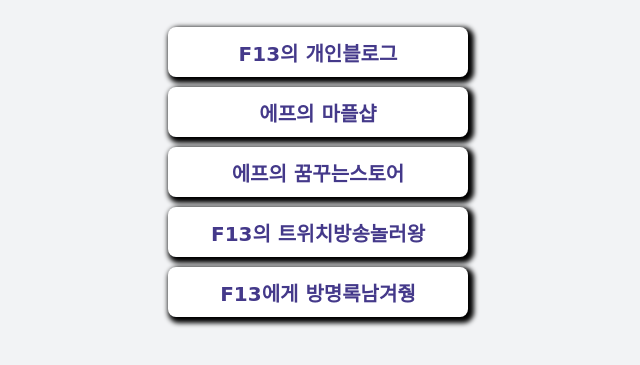
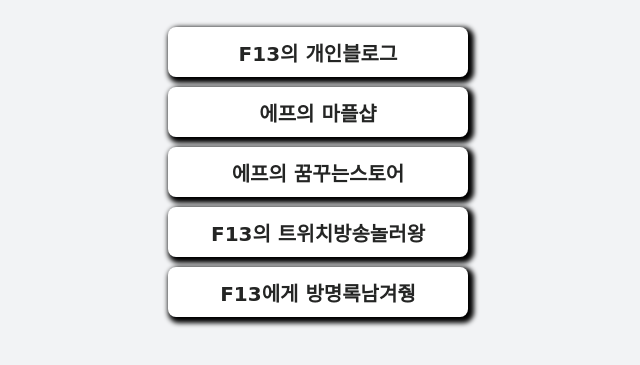
Before and after one commit to F13AW/mypage, a plain HTML site: page index.html in a window 1280 px wide. Shown: the part 273-638 px from the top of the page, without its empty margins (322-962 px from the left). Drawn offline with Linux system fonts and the light colour scheme; a web font is replaced by a local one.

Commit message:
Update index.html

```diff
--- a/index.html
+++ b/index.html
@@ -30,7 +30,7 @@
             margin-bottom: 10px;
             font-size: 20px;
             font-weight: bold;
-            color: #44398a;
+            color: #242524;
             display: flex;
             flex-direction: column;
             justify-content: center;
```
